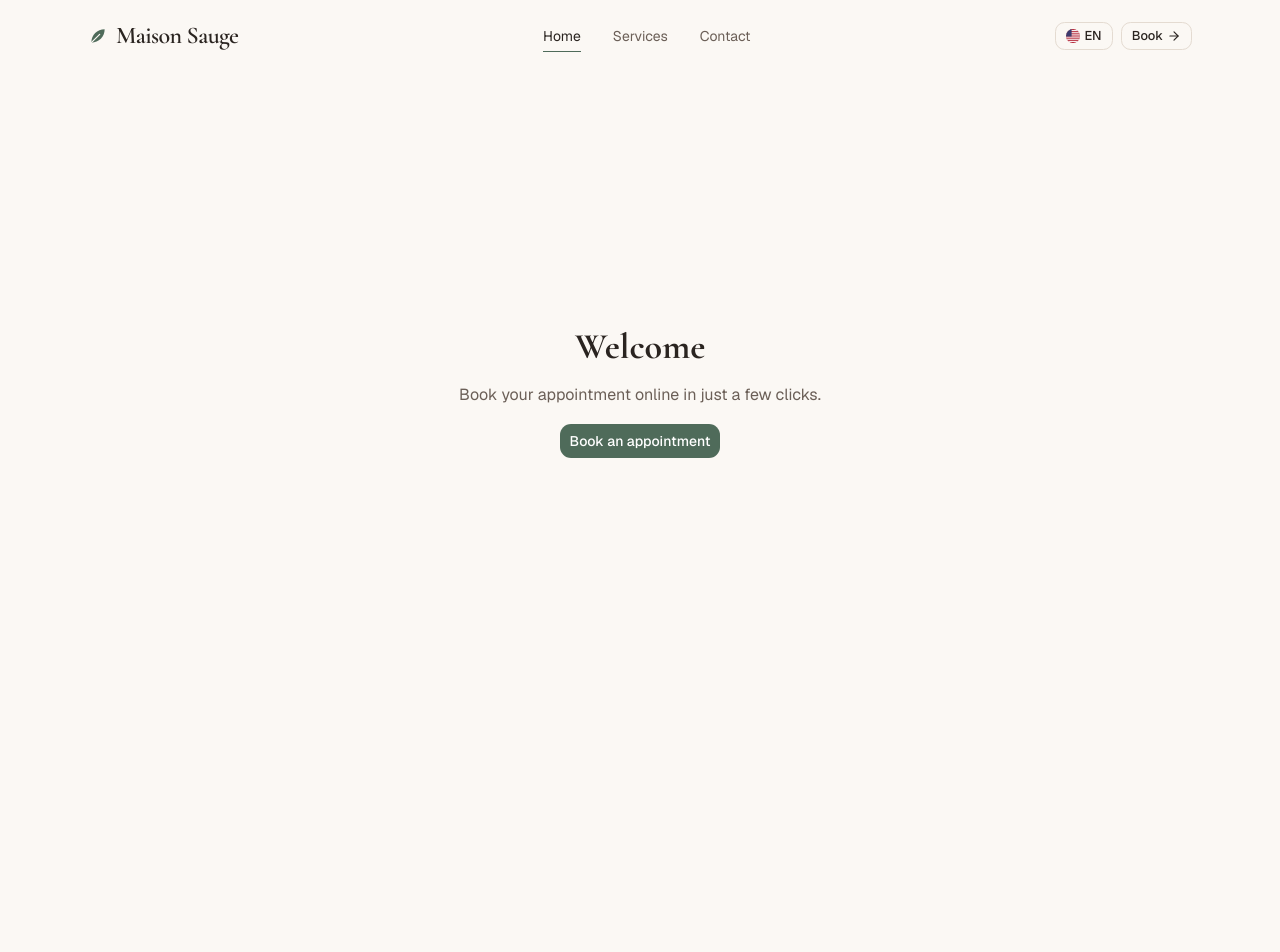
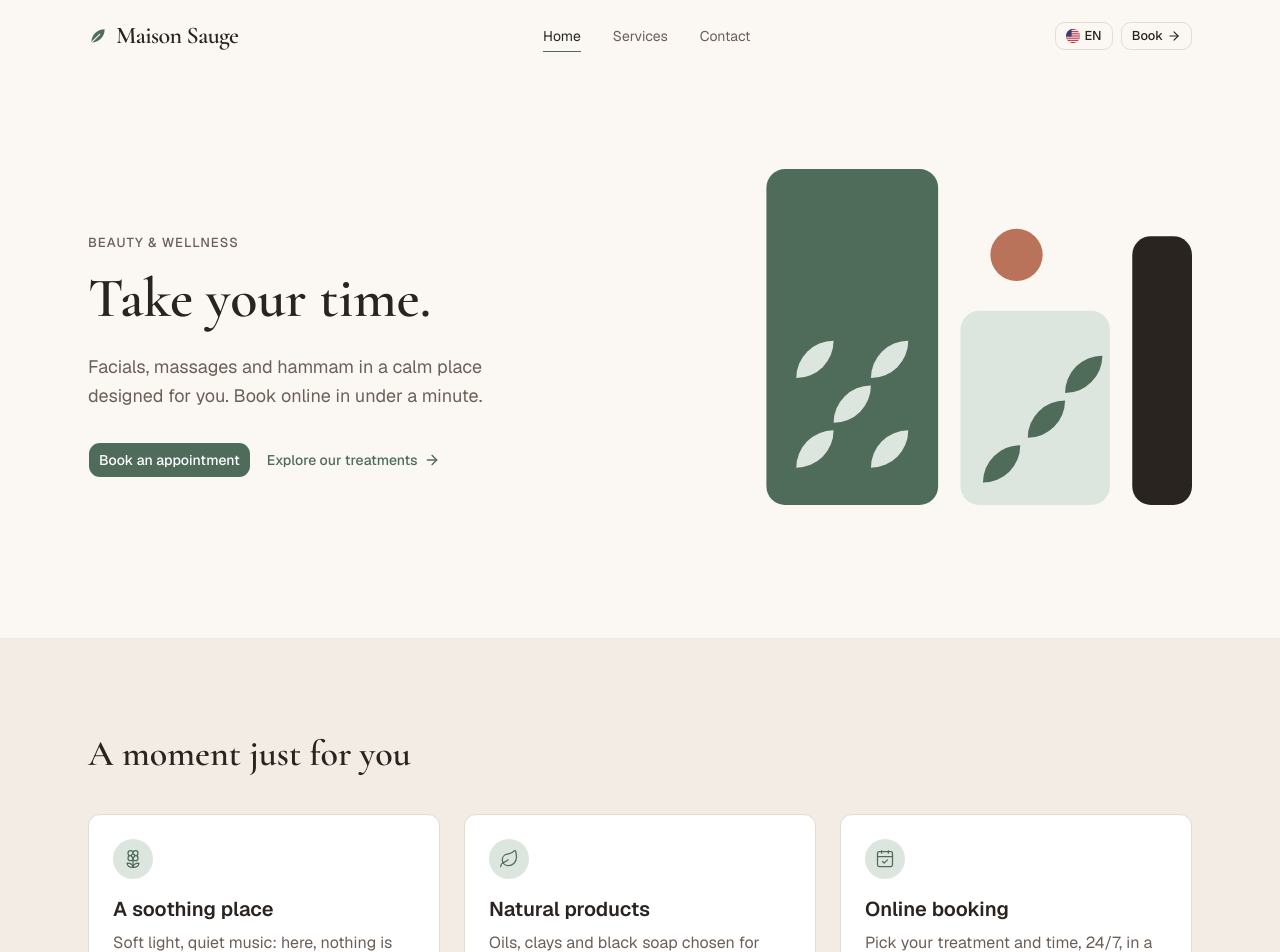
Before and after one commit to mariembenftima/booking-site, a Next.js app: page /en in a window 1280 px wide. Shown: the top 952 px of the page. Before the commit the page ends 800 px from the top, so only its background shows below. Built offline with nearby package versions, Linux system fonts and the light colour scheme.

Commit message:
feat: homepage hero + why us section

```diff
--- a/src/app/(frontend)/[locale]/page.tsx
+++ b/src/app/(frontend)/[locale]/page.tsx
@@ -1,14 +1,98 @@
 import { getTranslations } from 'next-intl/server'
+import { ArrowRight, CalendarCheck, Flower2, Leaf } from 'lucide-react'
+import { Link } from '@/i18n/navigation'
 import { Button } from '@/components/ui/button'
+
+const LEAF = 'M0 40A40 40 0 0 1 40 0A40 40 0 0 1 0 40Z'
+
+// Decorative composition from the Maison Sauge charter cover: colour blocks + sage leaves
+function HeroArt() {
+  return (
+    <svg
+      viewBox="0 0 480 400"
+      aria-hidden="true"
+      className="w-full max-w-md animate-in fade-in zoom-in-95 duration-1000 motion-reduce:animate-none"
+    >
+      <rect className="fill-primary" x="24" y="0" width="184" height="360" rx="20" />
+      <rect className="fill-accent" x="232" y="152" width="160" height="208" rx="20" />
+      <rect className="fill-foreground" x="416" y="72" width="64" height="288" rx="20" />
+      <rect className="fill-clay" x="264" y="64" width="56" height="56" rx="28" />
+      <g className="fill-accent">
+        <path transform="translate(56 184)" d={LEAF} />
+        <path transform="translate(136 184)" d={LEAF} />
+        <path transform="translate(96 232)" d={LEAF} />
+        <path transform="translate(56 280)" d={LEAF} />
+        <path transform="translate(136 280)" d={LEAF} />
+      </g>
+      <g className="fill-primary">
+        <path transform="translate(256 296)" d={LEAF} />
+        <path transform="translate(304 248)" d={LEAF} />
+        <path transform="translate(344 200)" d={LEAF} />
+      </g>
+    </svg>
+  )
+}
 
 export default async function HomePage() {
   const t = await getTranslations('Home')
 
+  const features = [
+    { icon: Flower2, title: t('calmTitle'), text: t('calmText') },
+    { icon: Leaf, title: t('naturalTitle'), text: t('naturalText') },
+    { icon: CalendarCheck, title: t('onlineTitle'), text: t('onlineText') },
+  ]
+
   return (
-    <main className="flex min-h-[80vh] flex-col items-center justify-center gap-4 px-4 text-center">
-      <h1 className="text-4xl font-bold">{t('title')}</h1>
-      <p className="max-w-md text-muted-foreground">{t('subtitle')}</p>
-      <Button size="lg">{t('cta')}</Button>
+    <main>
+      {/* Hero */}
+      <section className="mx-auto grid max-w-6xl items-center gap-12 px-6 py-16 md:grid-cols-2 md:py-24">
+        <div className="animate-in fade-in slide-in-from-bottom-4 duration-700 motion-reduce:animate-none">
+          <p className="text-[13px] font-medium uppercase tracking-[0.08em] text-muted-foreground">
+            {t('eyebrow')}
+          </p>
+          <h1 className="mt-4 text-5xl leading-[1.05] md:text-[3.5rem]">{t('title')}</h1>
+          <p className="mt-6 max-w-md text-lg leading-relaxed text-muted-foreground">
+            {t('subtitle')}
+          </p>
+          <div className="mt-8 flex flex-wrap items-center gap-4">
+            <Button asChild size="lg">
+              <Link href="/booking">{t('cta')}</Link>
+            </Button>
+            <Link
+              href="/services"
+              className="group inline-flex items-center gap-1.5 text-sm font-medium text-primary hover:text-sage-strong"
+            >
+              {t('secondary')}
+              <ArrowRight
+                className="size-4 transition-transform duration-300 group-hover:translate-x-0.5"
+                aria-hidden="true"
+              />
+            </Link>
+          </div>
+        </div>
+
+        <div className="flex justify-center md:justify-end">
+          <HeroArt />
+        </div>
+      </section>
+
+      {/* Why us */}
+      <section className="bg-muted">
+        <div className="mx-auto max-w-6xl px-6 py-16 md:py-24">
+          <h2 className="text-3xl md:text-4xl">{t('whyTitle')}</h2>
+          <ul className="mt-10 grid gap-6 md:grid-cols-3">
+            {features.map(({ icon: Icon, title, text }) => (
+              <li key={title} className="rounded-lg border border-border bg-card p-6">
+                <span className="flex size-10 items-center justify-center rounded-full bg-accent text-primary">
+                  <Icon className="size-5" strokeWidth={1.5} aria-hidden="true" />
+                </span>
+                <h3 className="mt-4 text-xl font-semibold">{title}</h3>
+                <p className="mt-2 text-muted-foreground">{text}</p>
+              </li>
+            ))}
+          </ul>
+        </div>
+      </section>
     </main>
   )
 }
--- a/src/messages/en.json
+++ b/src/messages/en.json
@@ -6,9 +6,18 @@
     "book": "Book"
   },
   "Home": {
-    "title": "Welcome",
-    "subtitle": "Book your appointment online in just a few clicks.",
-    "cta": "Book an appointment"
+    "eyebrow": "Beauty & wellness",
+    "title": "Take your time.",
+    "subtitle": "Facials, massages and hammam in a calm place designed for you. Book online in under a minute.",
+    "cta": "Book an appointment",
+    "secondary": "Explore our treatments",
+    "whyTitle": "A moment just for you",
+    "calmTitle": "A soothing place",
+    "calmText": "Soft light, quiet music: here, nothing is rushed.",
+    "naturalTitle": "Natural products",
+    "naturalText": "Oils, clays and black soap chosen for their gentleness.",
+    "onlineTitle": "Online booking",
+    "onlineText": "Pick your treatment and time, 24/7, in a few clicks."
   },
   "Services": {
     "eyebrow": "Our treatments",
--- a/src/messages/fr.json
+++ b/src/messages/fr.json
@@ -6,9 +6,18 @@
     "book": "Réserver"
   },
   "Home": {
-    "title": "Bienvenue",
-    "subtitle": "Réservez votre rendez-vous en ligne, en quelques clics.",
-    "cta": "Prendre rendez-vous"
+    "eyebrow": "Beauté & bien-être",
+    "title": "Prenez le temps.",
+    "subtitle": "Soins du visage, massages et hammam dans un lieu calme, pensé pour vous. Réservez en ligne en moins d’une minute.",
+    "cta": "Prendre rendez-vous",
+    "secondary": "Découvrir nos soins",
+    "whyTitle": "Un moment rien que pour vous",
+    "calmTitle": "Un lieu apaisant",
+    "calmText": "Lumière douce, musique discrète : ici, rien ne presse.",
+    "naturalTitle": "Des produits naturels",
+    "naturalText": "Huiles, argiles et savon noir choisis pour leur douceur.",
+    "onlineTitle": "Réservation en ligne",
+    "onlineText": "Choisissez votre soin et votre créneau, 24h/24, en quelques clics."
   },
   "Services": {
     "eyebrow": "Nos soins",
```
